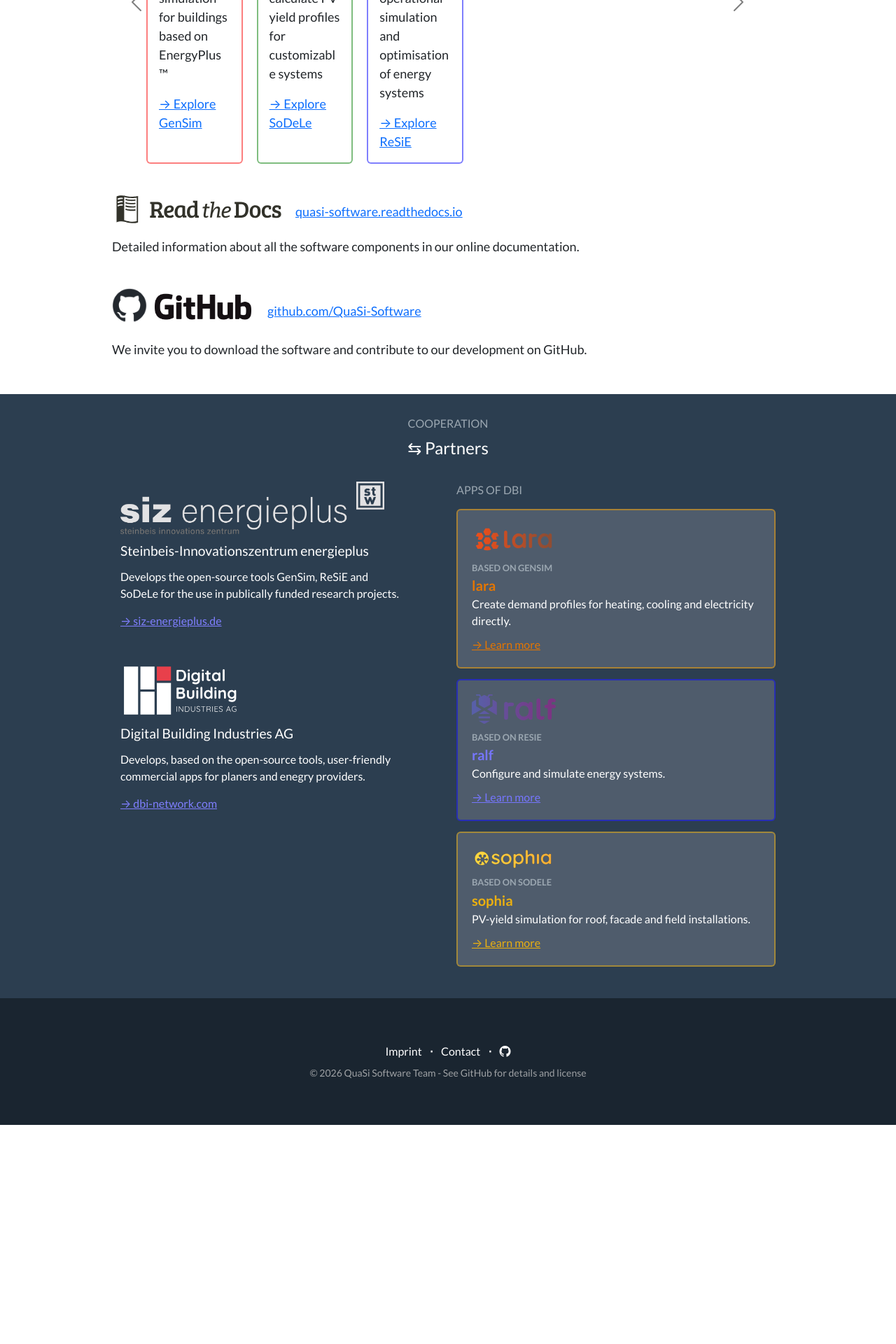
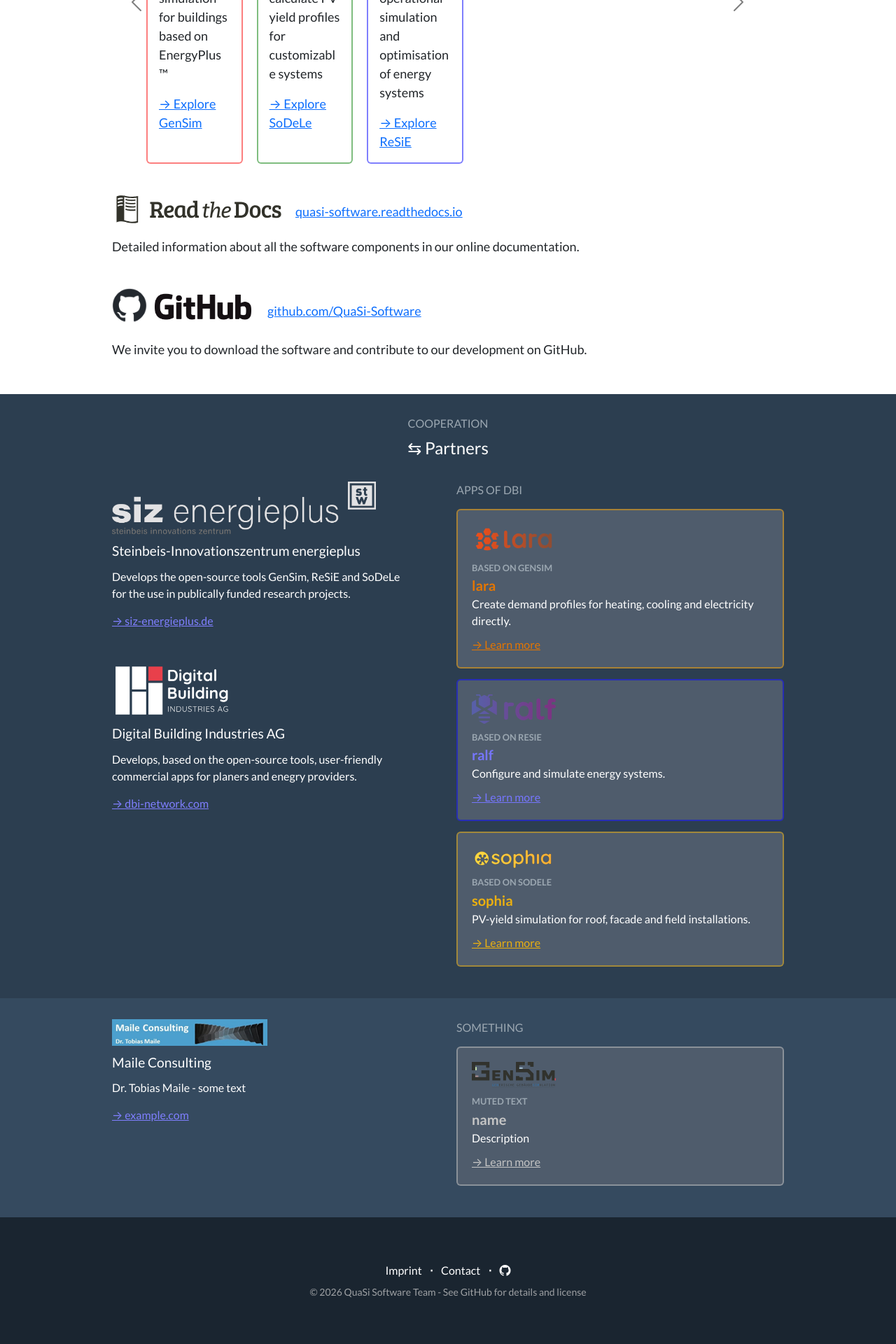
Before and after one commit to QuaSi-Software/Website, a Jekyll site: the page built from index.markdown, in a window 1280 px wide. Shown: the part 981-2901 px from the top of the page at 70% size. Built offline with Jekyll 4.4.1, drawn with Linux system fonts in a browser that asks for light colours; before the commit the page ends 2588 px from its top, so only the background shows below that.

Commit message:
Refactor cooperation band for multiple bands and implement first version of second band.

```diff
--- a/_layouts/default.html
+++ b/_layouts/default.html
@@ -72,17 +72,17 @@
         </section>
 
         {% if layout.has_coop_band %}
-        <section class="full-width-band dark">
+        <section class="full-width-band dark-primary">
             <div class="container coop-band-content">
-                <div id="coop-band-header-secondary" class="row text-center text-muted">
+                <div class="coop-band-header-secondary row text-center text-muted">
                     <span>COOPERATION</span>
                 </div>
-                <div id="coop-band-header-primary" class="row text-center">
+                <div class="coop-band-header-primary row text-center">
                     <span>⇆ Partners</span>
                 </div>
 
                 <div class="row">
-                    <div id="coop-band-partners-column" class="col-lg-6">
+                    <div class="coop-band-partners-column col-lg-6">
                         <div class="coop-band-partner-card">
                             <img class="coop-band-partner-logo" src="{{'assets/logos/siz_energieplus_dark.png' | absolute_url}}"/>
                             <div class="coop-band-partner-header">Steinbeis-Innovationszentrum energieplus</div>
@@ -108,8 +108,8 @@
                         </div>
                     </div>
 
-                    <div id="coop-band-tools-column" class="col-lg-6">
-                        <div id="coop-band-tools-header" class="text-muted">APPS OF DBI</div>
+                    <div class="coop-band-tools-column col-lg-6">
+                        <div class="coop-band-tools-header text-muted">APPS OF DBI</div>
 
                         <div class="card coop-band-tools-card border-orange">
                             <img class="coop-band-card-logo" src="{{'assets/logos/lara.svg' | absolute_url}}"/>
@@ -140,6 +140,39 @@
                                 PV-yield simulation for roof, facade and field installations.
                             </div>
                             <div class="coop-band-card-link text-gold"><a href="#">→ Learn more</a></div>
+                        </div>
+                    </div>
+                </div>
+            </div>
+        </section>
+
+        <section class="full-width-band dark-secondary">
+            <div class="container coop-band-content">
+                <div class="row">
+                    <div class="coop-band-partners-column col-lg-6">
+                        <div class="coop-band-partner-card">
+                            <img class="coop-band-partner-logo" src="{{'assets/logos/maileconsulting.png' | absolute_url}}"/>
+                            <div class="coop-band-partner-header">Maile Consulting</div>
+                            <div class="coop-band-partner-text">
+                                Dr. Tobias Maile - some text
+                            </div>
+                            <div class="coop-band-partner-link">
+                                <a href="https://example.com">→ example.com</a>
+                            </div>
+                        </div>
+                    </div>
+
+                    <div class="coop-band-tools-column col-lg-6">
+                        <div class="coop-band-tools-header text-muted">SOMETHING</div>
+
+                        <div class="card coop-band-tools-card border-light-gray">
+                            <img class="coop-band-card-logo" src="{{'assets/logos/gensim.svg' | absolute_url}}"/>
+                            <div class="coop-band-card-subtitle text-muted">MUTED TEXT</div>
+                            <div class="coop-band-card-header text-light-gray">name</div>
+                            <div class="coop-band-card-text">
+                                Description
+                            </div>
+                            <div class="coop-band-card-link text-light-gray"><a href="#">→ Learn more</a></div>
                         </div>
                     </div>
                 </div>
--- a/css/site_styles.css
+++ b/css/site_styles.css
@@ -81,32 +81,35 @@
     width: 100%;
 }
 
-.dark a:link, .dark a:visited, .dark a:active {
+.dark-primary a:link, .dark-primary a:visited, .dark-primary a:active,
+.dark-secondary a:link, .dark-secondary a:visited, .dark-secondary a:active {
     color: #7f7fff;
 }
 
-.dark a:hover {
+.dark-primary a:hover, .dark-secondary a:hover {
     color: #6868d4;
 }
 
-.dark .text-muted {
+.dark-primary .text-muted, .dark-secondary .text-muted {
     color: #9ba7b1 !important;
 }
 
-.full-width-band.dark {
+.full-width-band.dark-primary {
     background-color: #2c3e50;
+    color: white;
+}
+
+.full-width-band.dark-secondary {
+    background-color: #354a5f;
     color: white;
 }
 
 .coop-band-content {
     max-width: 960px;
+    padding: 30px 0;
 }
 
-#coop-band-header-secondary {
-    padding-top: 30px;
-}
-
-#coop-band-header-primary {
+.coop-band-header-primary {
     margin: 5px 0 30px 0;
     font-size: 1.5rem;
 }
@@ -127,10 +130,6 @@
 
 .coop-band-partner-link {
     margin-top: 15px;
-}
-
-#coop-band-tools-column {
-    margin-bottom: 30px;
 }
 
 .coop-band-tools-card {
@@ -272,7 +271,30 @@
 .text-lime a:hover {
     color: rgb(0, 189, 0);
 }
-
+.text-white, .text-white a:link, .text-white a:visited, .text-white a:active {
+    color: rgb(255, 255, 255);
+}
+.text-white a:hover {
+    color: rgb(221, 220, 220);
+}
+.text-black, .text-black a:link, .text-black a:visited, .text-black a:active {
+    color: rgb(0, 0, 0);
+}
+.text-black a:hover {
+    color: rgb(56, 56, 56);
+}
+.text-light-gray, .text-light-gray a:link, .text-light-gray a:visited, .text-light-gray a:active {
+    color: rgb(197, 197, 197);
+}
+.text-light-gray a:hover {
+    color: rgb(156, 156, 156);
+}
+.text-dark-hray, .text-dark-hray a:link, .text-dark-hray a:visited, .text-dark-hray a:active {
+    color: rgb(53, 53, 53);
+}
+.text-dark-hray a:hover {
+    color: rgb(75, 75, 75);
+}
 /* Border styles for cards */
 
 .border-red {
@@ -304,6 +326,18 @@
 }
 .border-lime {
     border-color: rgba(0, 252, 0, 0.5);
+}
+.border-white {
+    border-color: rgb(255, 255, 255, 0.5);
+}
+.border-black {
+    border-color: rgb(0, 0, 0, 0.5);
+}
+.border-light-gray {
+    border-color: rgb(197, 197, 197, 0.5);
+}
+.border-dark-gray {
+    border-color: rgb(53, 53, 53, 0.5);
 }
 
 /* General carousel rules */
```
